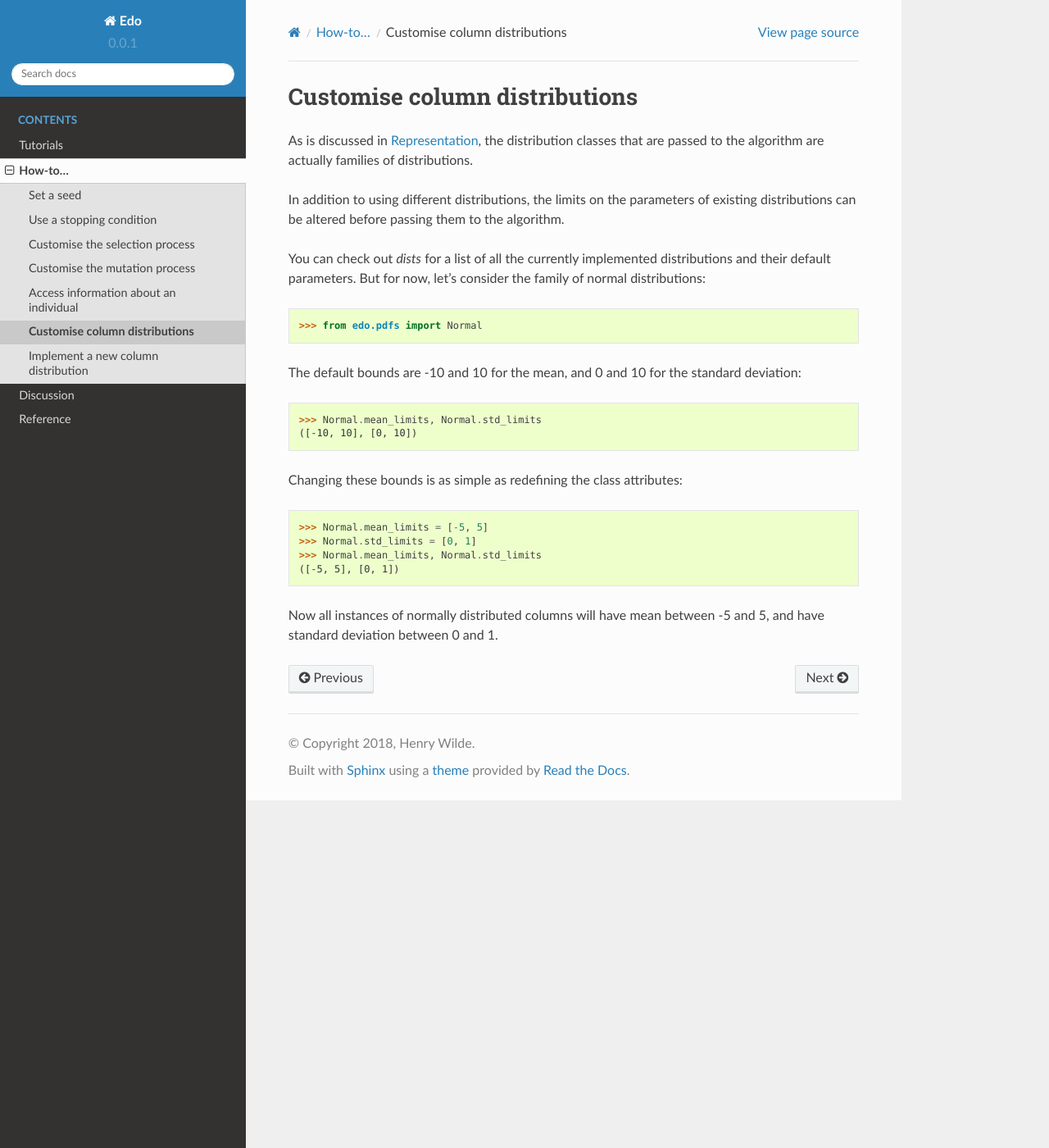
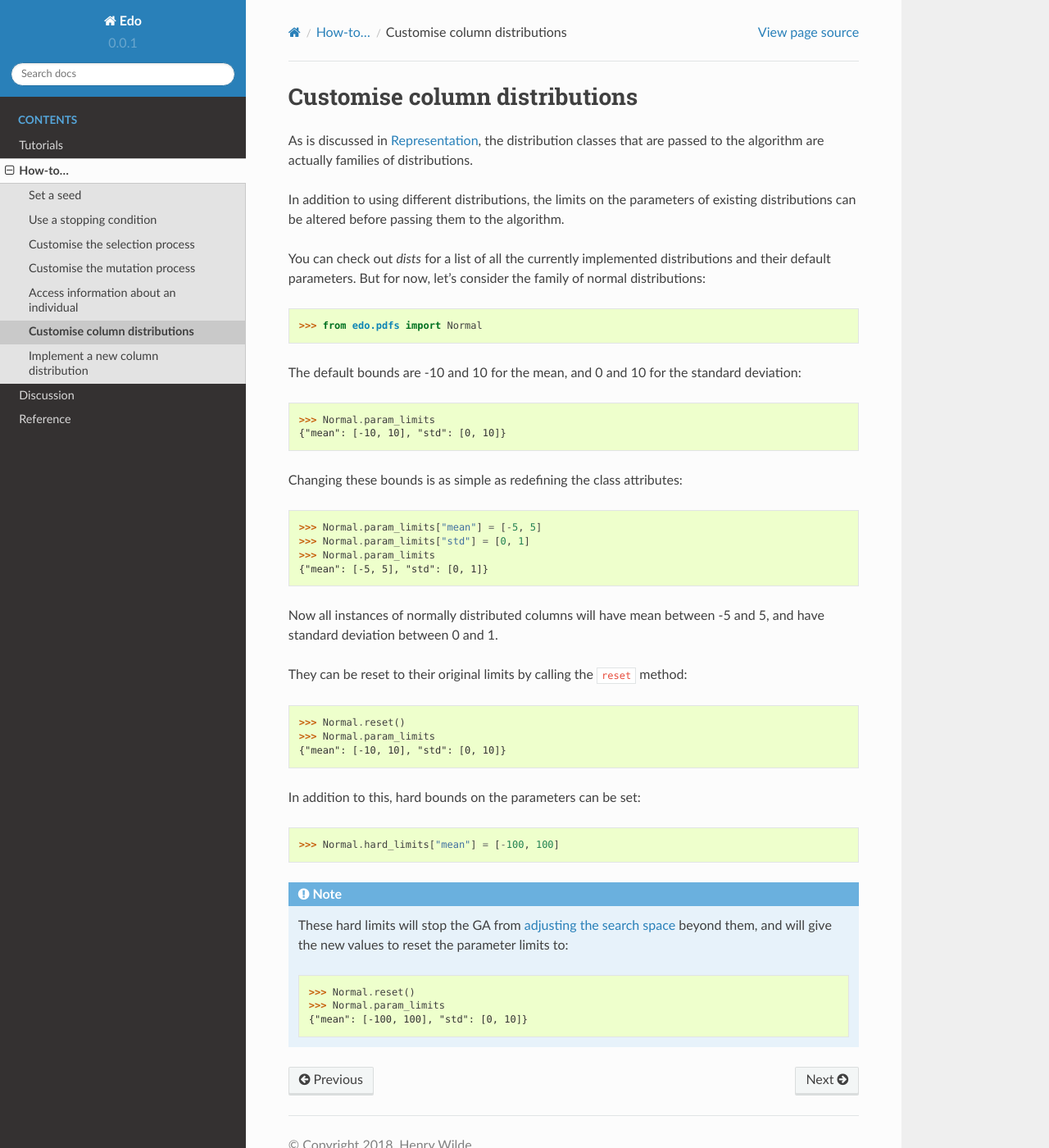
Before and after one commit to daffidwilde/edo, a Sphinx documentation site: the page built from docs/how-to/customise_column.rst, in a window 1280 px wide and 1400 px high. Shown: the whole window at 82% size. Built offline with Sphinx 7.4.7 and the Read the Docs theme 2.0.0, drawn with Linux system fonts in a browser that asks for light colours.

```diff
--- a/docs/how-to/customise_column.rst
+++ b/docs/how-to/customise_column.rst
@@ -16,15 +16,34 @@ family of normal distributions::
 The default bounds are -10 and 10 for the mean, and 0 and 10 for the standard
 deviation::
 
-    >>> Normal.mean_limits, Normal.std_limits
-    ([-10, 10], [0, 10])
+    >>> Normal.param_limits
+    {"mean": [-10, 10], "std": [0, 10]}
 
 Changing these bounds is as simple as redefining the class attributes::
 
-    >>> Normal.mean_limits = [-5, 5]
-    >>> Normal.std_limits = [0, 1]
-    >>> Normal.mean_limits, Normal.std_limits
-    ([-5, 5], [0, 1])
+    >>> Normal.param_limits["mean"] = [-5, 5]
+    >>> Normal.param_limits["std"] = [0, 1]
+    >>> Normal.param_limits
+    {"mean": [-5, 5], "std": [0, 1]}
 
 Now all instances of normally distributed columns will have mean between -5 and
 5, and have standard deviation between 0 and 1.
+
+They can be reset to their original limits by calling the :code:`reset` method::
+
+    >>> Normal.reset()
+    >>> Normal.param_limits
+    {"mean": [-10, 10], "std": [0, 10]}
+
+In addition to this, hard bounds on the parameters can be set::
+
+    >>> Normal.hard_limits["mean"] = [-100, 100]
+
+.. note::
+    These hard limits will stop the GA from :ref:`adjusting the search space
+    <compact>` beyond them, and will give the new values to reset the parameter
+    limits to::
+
+        >>> Normal.reset()
+        >>> Normal.param_limits
+        {"mean": [-100, 100], "std": [0, 10]}
--- a/docs/how-to/mutation.rst
+++ b/docs/how-to/mutation.rst
@@ -54,6 +54,8 @@ iteration as argument, and must return the new mutation probability::
     ...     dwindle=half_mutation_prob
     ... )
 
+.. _compact:
+
 Compacting the mutation space
 ^^^^^^^^^^^^^^^^^^^^^^^^^^^^^
 
```
Also changed, not shown: docs/how-to/new_column.rst (+8 -3 lines), 1 other file.
